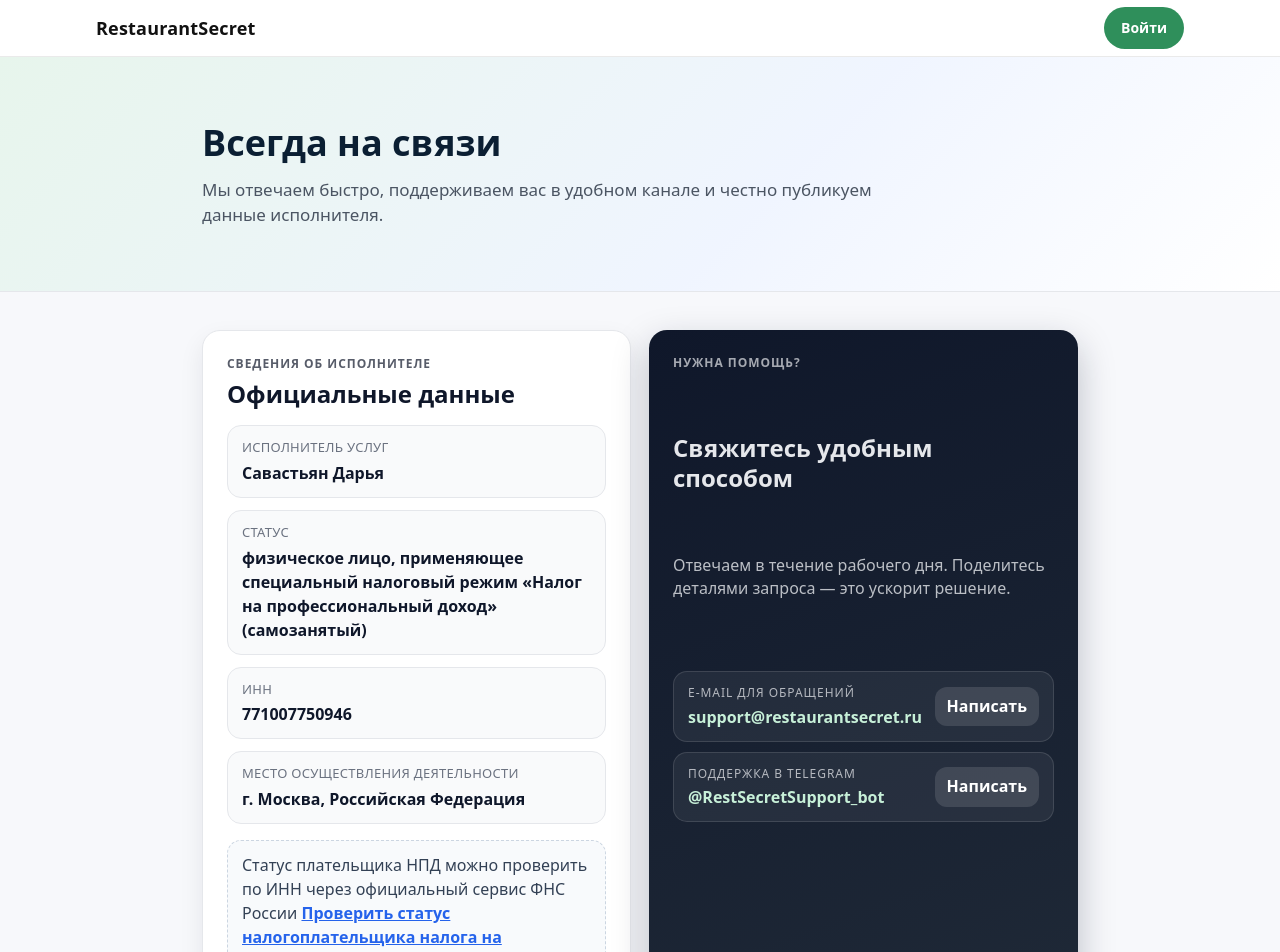
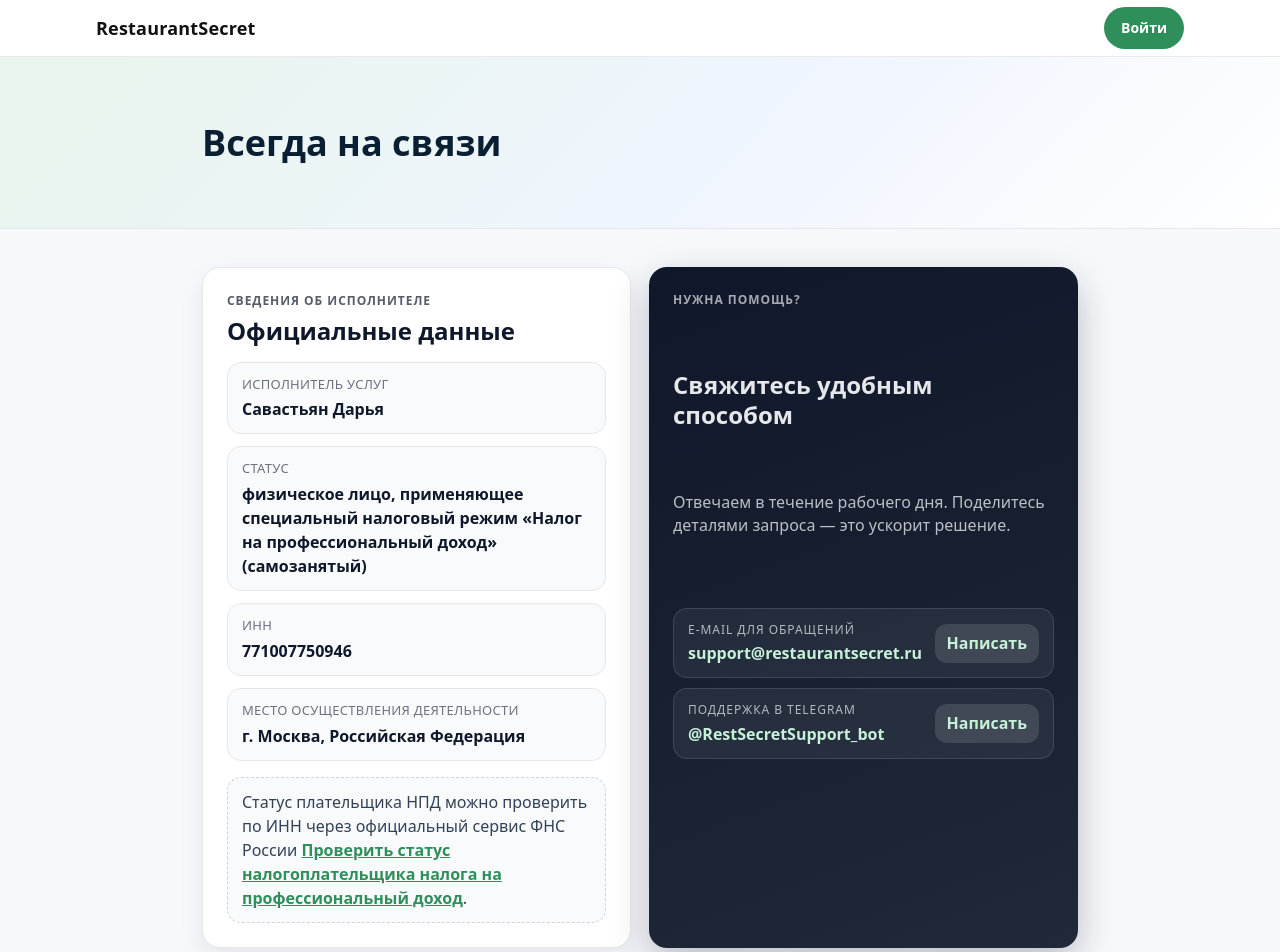
Before and after one commit to dsavastyan/restaurantsecret-web, a React (Vite) app: page /contact in a window 1280 px wide. Shown: the top 952 px of the page. Built offline with nearby package versions, Linux system fonts and the light colour scheme; no server answers.

Commit message:
Polish contact page interactions

```diff
--- a/src/pages/Contact.jsx
+++ b/src/pages/Contact.jsx
@@ -19,9 +19,6 @@ export default function Contact() {
       <div className="contact-hero">
         <div className="container contact-hero__inner">
           <h1 className="contact-hero__title">Всегда на связи</h1>
-          <p className="contact-hero__subtitle">
-            Мы отвечаем быстро, поддерживаем вас в удобном канале и честно публикуем данные исполнителя.
-          </p>
         </div>
       </div>
 
@@ -79,7 +76,9 @@ export default function Contact() {
                     {item.value}
                   </a>
                 </div>
-                <span className="contact-list__cta">Написать</span>
+                <a className="contact-list__cta" href={item.href} target="_blank" rel="noreferrer">
+                  Написать
+                </a>
               </li>
             ))}
           </ul>
--- a/src/styles.css
+++ b/src/styles.css
@@ -235,7 +235,8 @@ body { margin:0; font: 16px/1.45 system-ui, -apple-system, Segoe UI, Roboto, san
 
 .contact-note { border-radius: 14px; border: 1px dashed #cbd5e1; padding: 12px 14px; color: #334155; line-height: 1.5; background: #f8fafc; }
 .contact-card--accent .contact-note { border-color: rgba(255, 255, 255, 0.24); color: #e5e7eb; background: rgba(255, 255, 255, 0.06); }
-.contact-note a { color: #2563eb; font-weight: 700; }
+.contact-note a { color: var(--rs-accent); font-weight: 700; }
+.contact-note a:hover { color: #27774c; }
 .contact-card--accent .contact-note a { color: #c7f0d8; }
 
 .contact-list { list-style: none; margin: 0; padding: 0; display: flex; flex-direction: column; gap: 10px; }
@@ -244,7 +245,7 @@ body { margin:0; font: 16px/1.45 system-ui, -apple-system, Segoe UI, Roboto, san
 .contact-list__label { margin: 0; font-size: 12px; letter-spacing: 0.08em; text-transform: uppercase; color: rgba(229, 231, 235, 0.75); }
 .contact-list__value { color: #fff; font-weight: 800; text-decoration: none; }
 .contact-list__value:hover { text-decoration: underline; }
-.contact-list__cta { background: rgba(255, 255, 255, 0.12); padding: 8px 12px; border-radius: 12px; font-weight: 700; color: #fff; }
+.contact-list__cta { background: rgba(255, 255, 255, 0.12); padding: 8px 12px; border-radius: 12px; font-weight: 700; color: #fff; text-decoration: none; display: inline-flex; align-items: center; gap: 8px; }
 
 .contact-cta { background: rgba(255, 255, 255, 0.08); border: 1px solid rgba(255, 255, 255, 0.16); border-radius: 16px; padding: 16px; display: grid; gap: 6px; }
 .contact-cta__title { margin: 0; font-weight: 800; color: #fff; font-size: 17px; }
```
